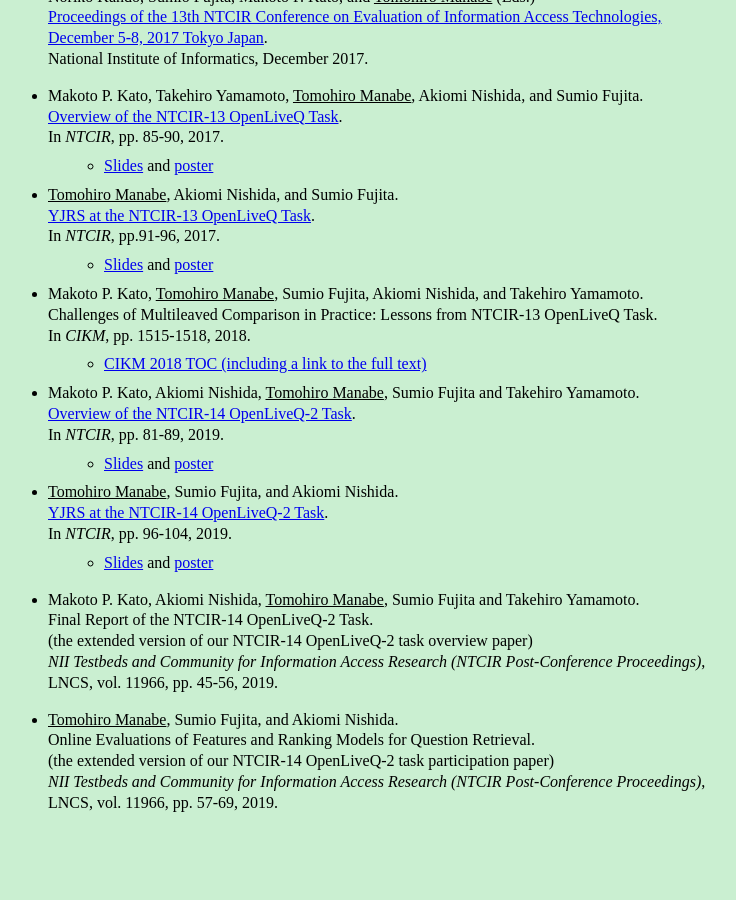
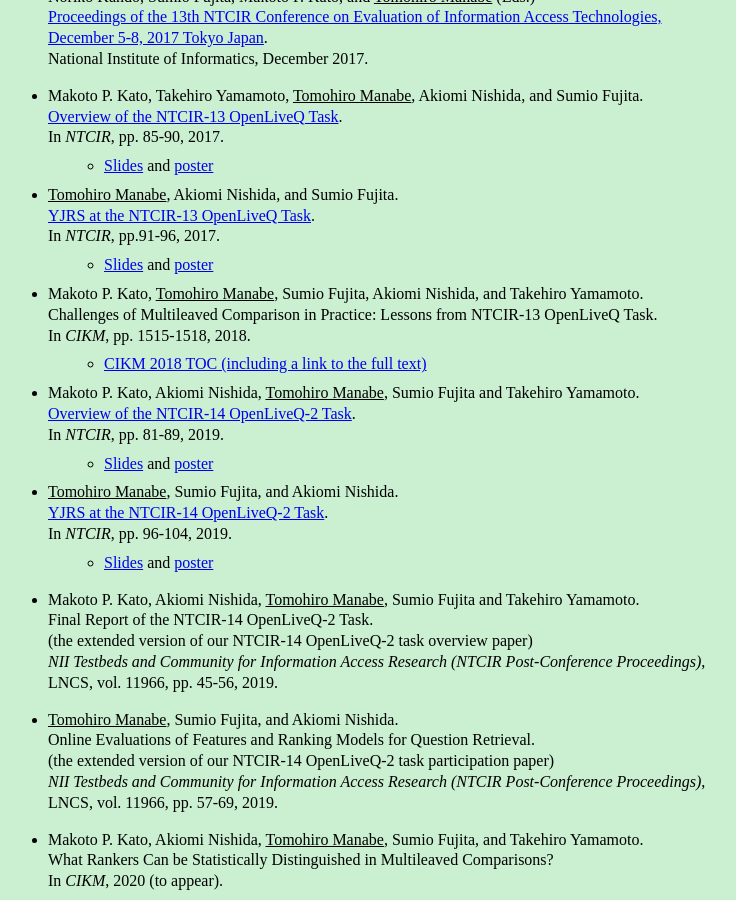
Before and after one commit to tmanabe/tmanabe.github.io, a Jekyll site: the page built from papers.md, in a window 1280 px wide and 900 px high, scrolled down 1333 px. Shown: the whole window, without its empty margins (16-752 px from the left). Built offline with Jekyll 4.4.1, drawn with Linux system fonts in a browser that asks for light colours; before the commit the page ends 2155 px from its top, so only the background shows below that.

```diff
--- a/_data/papers.yml
+++ b/_data/papers.yml
@@ -90,3 +90,7 @@ ntcir193: >
     (the extended version of our NTCIR-14 OpenLiveQ-2 task participation paper)<br />
     _NII Testbeds and Community for Information Access Research (NTCIR Post-Conference Proceedings)_,<br />
     LNCS, vol. 11966, pp. 57-69, 2019.
+cikm20: >
+    Makoto P. Kato, Akiomi Nishida, <u>Tomohiro Manabe</u>, Sumio Fujita, and Takehiro Yamamoto.<br />
+    What Rankers Can be Statistically Distinguished in Multileaved Comparisons?<br />
+    In _CIKM_, 2020 (to appear).
--- a/papers.md
+++ b/papers.md
@@ -24,3 +24,4 @@ h1:     'Tomohiro Manabe > All Publications in English'
 *    {{ site.data.papers.ntcir191 }}
 *    {{ site.data.papers.ntcir192 }}
 *    {{ site.data.papers.ntcir193 }}
+*    {{ site.data.papers.cikm20 }}
```
Also changed, not shown: index-jp.md (+1 -0 lines), index.md (+1 -0 lines), papers-jp.md (+1 -0 lines).
